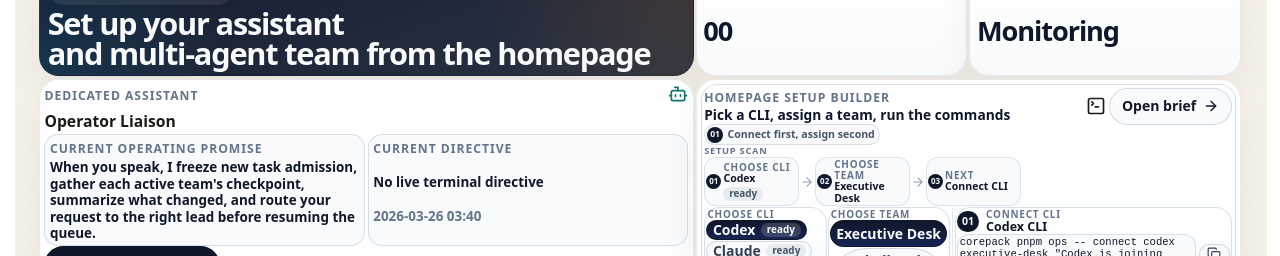
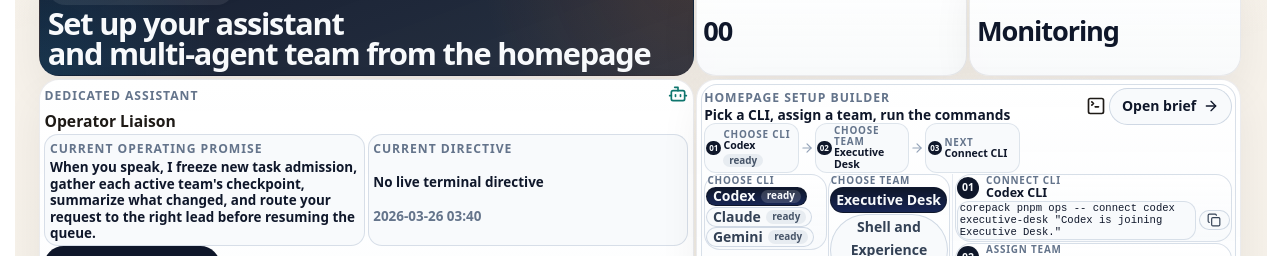
Before and after one commit to GongJae00/research-pages, a Next.js app in the folder apps/web/: page /en in a window 1280 px wide. Shown: the part 1600-1856 px from the top of the page. Built offline with nearby package versions, Linux system fonts and the light colour scheme; no server answers.

Commit message:
Autonomy batch 1519: shell-experience

```diff
--- a/apps/web/src/components/homepage-agent-control-section.module.css
+++ b/apps/web/src/components/homepage-agent-control-section.module.css
@@ -288,29 +288,6 @@
   gap: 0.02rem;
 }
 
-.setupOrderBadge {
-  display: inline-flex;
-  align-items: center;
-  gap: 0.28rem;
-  width: fit-content;
-  margin-top: 0.04rem;
-  padding: 0.12rem 0.28rem 0.12rem 0.12rem;
-  border: 1px solid rgba(203, 213, 225, 0.72);
-  border-radius: 999px;
-  background: rgba(248, 250, 252, 0.94);
-  color: #475569;
-  font-size: 0.66rem;
-  font-weight: 700;
-  line-height: 1.1;
-}
-
-.setupOrderBadge .commandStep {
-  width: 1rem;
-  height: 1rem;
-  flex: 0 0 1rem;
-  font-size: 0.54rem;
-}
-
 .setupScanLabel {
   color: #64748b;
   font-size: 0.62rem;
@@ -586,9 +563,9 @@
 .setupSummaryInline {
   display: grid;
   align-items: start;
-  gap: 0.06rem;
+  gap: 0.04rem;
   min-width: 0;
-  margin-top: 0.04rem;
+  margin-top: 0.02rem;
 }
 
 .setupSummaryBar {
@@ -596,15 +573,6 @@
   align-items: stretch;
   gap: 0.06rem;
   min-width: 0;
-}
-
-.setupSummaryLead {
-  color: #64748b;
-  font-size: 0.58rem;
-  font-weight: 800;
-  letter-spacing: 0.08em;
-  line-height: 1;
-  text-transform: uppercase;
 }
 
 .setupHeaderTools {
@@ -642,7 +610,7 @@
   display: inline-flex;
   align-items: center;
   gap: 0.14rem;
-  padding: 0.08rem 0.16rem 0.08rem 0.08rem;
+  padding: 0.07rem 0.14rem 0.07rem 0.08rem;
   border: 1px solid rgba(203, 213, 225, 0.6);
   border-radius: 12px;
   background: rgba(248, 250, 252, 0.94);
@@ -659,7 +627,7 @@
 
 .summaryChipCopy {
   display: grid;
-  gap: 0.02rem;
+  gap: 0.01rem;
   min-width: 0;
 }
 
--- a/apps/web/src/components/homepage-agent-control-section.tsx
+++ b/apps/web/src/components/homepage-agent-control-section.tsx
@@ -362,14 +362,7 @@ export function HomepageAgentControlSection({
               <div className={styles.setupTitleBlock}>
                 <span className={styles.metaLabel}>{copy.setupBuilderLabel}</span>
                 <h4>{copy.setupBuilderTitle}</h4>
-                <div className={styles.setupOrderBadge}>
-                  <span className={styles.commandStep}>01</span>
-                  <span>{copy.commandOrder}</span>
-                </div>
                 <div className={styles.setupSummaryInline} aria-label={copy.activeSetup}>
-                  <span className={styles.setupSummaryLead}>
-                    {isKoreanLocale(locale) ? "셋업 스캔" : "Setup scan"}
-                  </span>
                   <div className={styles.setupSummaryBar}>
                     <span className={`${styles.summaryChip} ${styles.summaryChipWide}`}>
                       <span className={styles.commandStep}>01</span>
```
